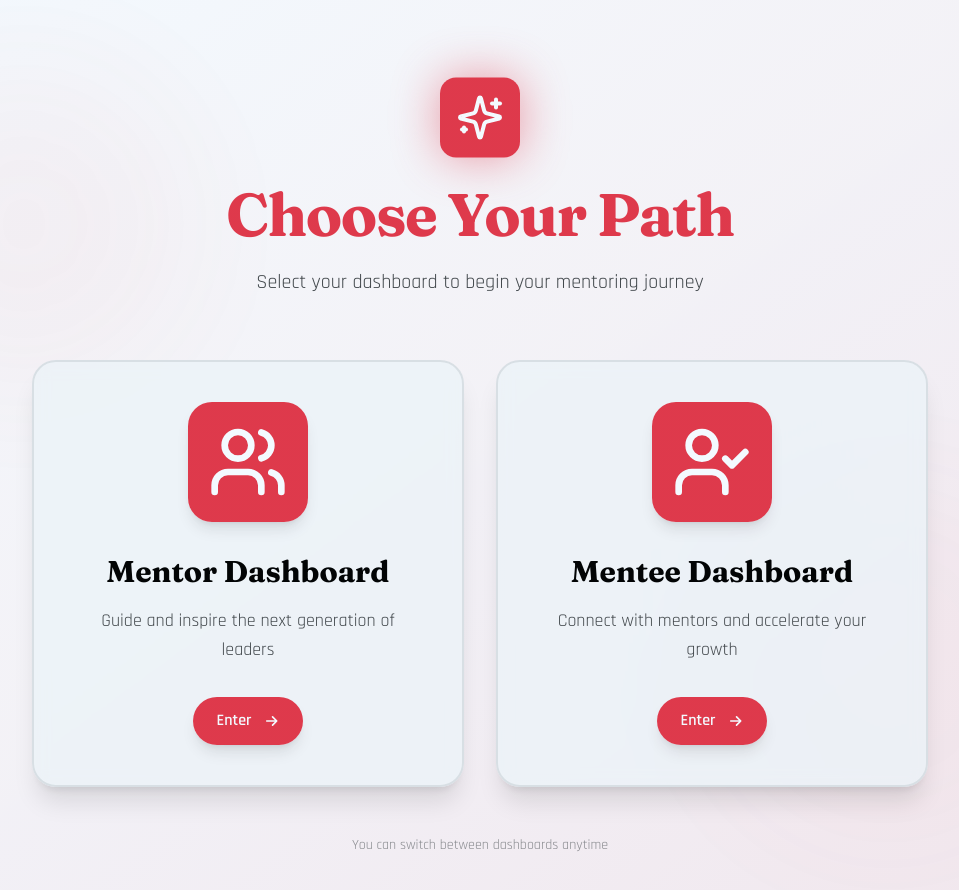
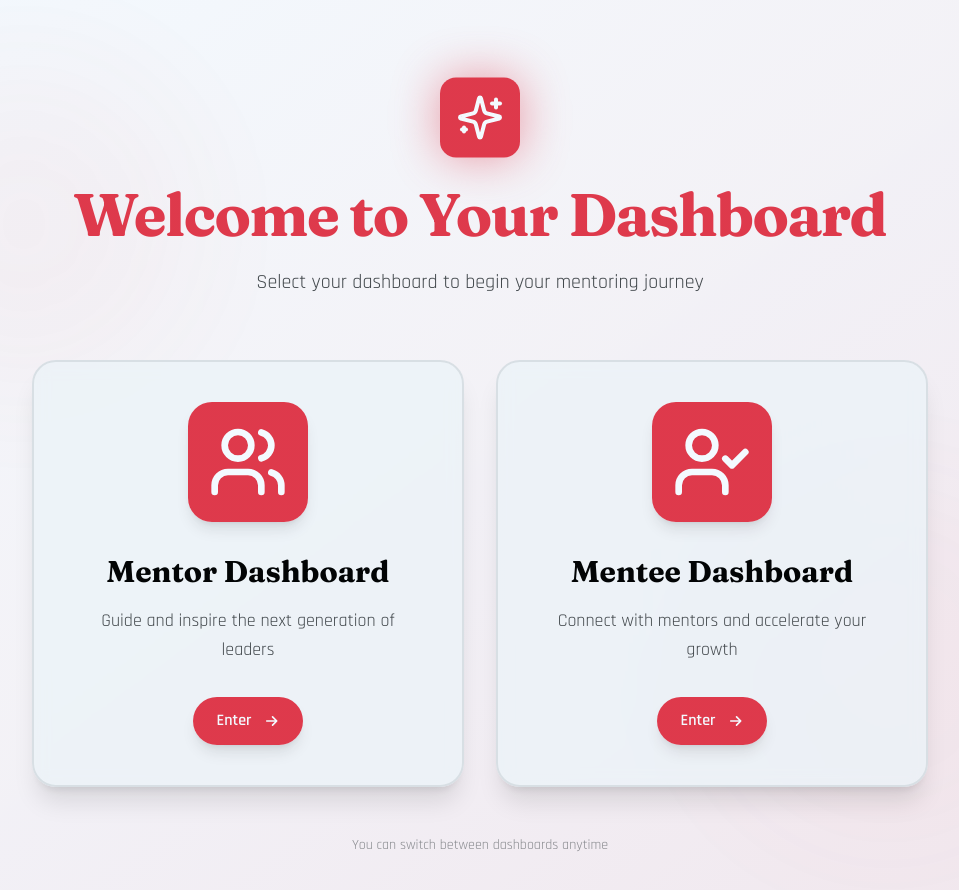
Before and after one commit to kandysh/mintee, a Next.js app: page /dashboard in a window 1280 px wide. Shown: the top 890 px of the page, without its empty margins (160-1119 px from the left). Built offline with nearby package versions, Linux system fonts and the light colour scheme; sample sign-in values are in the browser's storage.

Commit message:
Update page.tsx

```diff
--- a/app/dashboard/page.tsx
+++ b/app/dashboard/page.tsx
@@ -87,7 +87,7 @@ export default function DashboardPage() {
           </motion.div>
 
           <h1 className="text-6xl font-serif font-bold mb-6 bg-gradient-to-r from-primary to-accent bg-clip-text text-transparent">
-            Choose Your Path
+            Welcome to Your Dashboard
           </h1>
           <p className="text-xl text-muted-foreground max-w-2xl mx-auto">
             Select your dashboard to begin your mentoring journey
```
